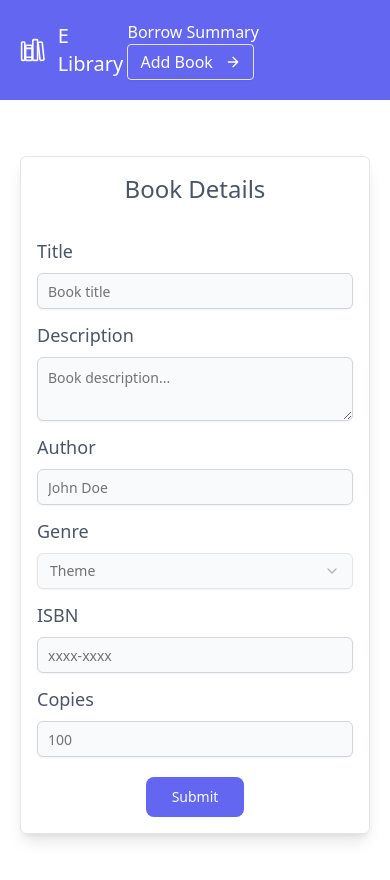
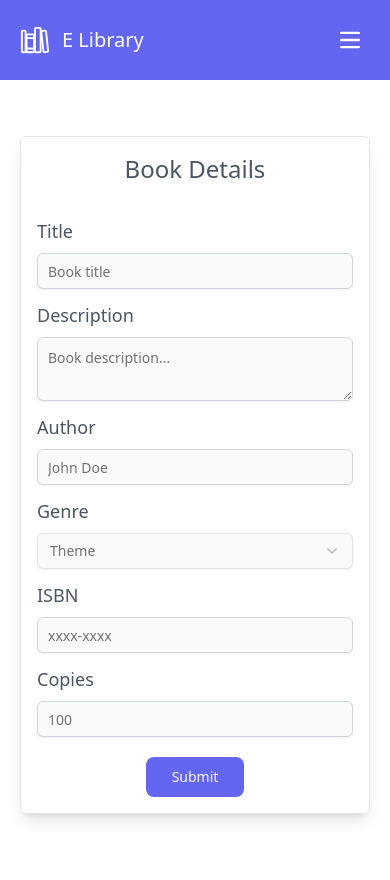
Before and after one commit to MohammadNaiem65/L2A4, a React (Vite) app: page /create-book in a window 390 px wide. Shown: the top 880 px of the page. Built offline with nearby package versions, Linux system fonts and the light colour scheme.

Commit message:
update: made Navbar menu responsive

```diff
--- /dev/null
+++ b/src/components/shared/Hamburger.tsx
@@ -0,0 +1,65 @@
+import { useState } from "react";
+import { Link } from "react-router";
+
+export default function Hamburger() {
+  const [showNavbar, setShowNavbar] = useState(false);
+
+  return (
+    <>
+      <button
+        data-collapse-toggle="navbar-hamburger"
+        type="button"
+        className="inline-flex lg:hidden items-center justify-center p-2 w-10 h-10 text-sm text-white rounded-lg hover:bg-gray-100 hover:text-gray-800 focus:outline-none focus:ring-2 focus:ring-gray-200"
+        aria-controls="navbar-hamburger"
+        aria-expanded={showNavbar}
+        onClick={() => setShowNavbar(!showNavbar)}
+      >
+        <span className="sr-only">Open main menu</span>
+        <svg
+          className="w-5 h-5"
+          aria-hidden="true"
+          xmlns="http://www.w3.org/2000/svg"
+          fill="none"
+          viewBox="0 0 17 14"
+        >
+          <path
+            stroke="currentColor"
+            strokeLinecap="round"
+            strokeLinejoin="round"
+            strokeWidth="2"
+            d="M1 1h15M1 7h15M1 13h15"
+          />
+        </svg>
+      </button>
+
+      <div
+        className={`absolute left-0 right-0 top-16 w-full mt-2 bg-white shadow-lg lg:hidden z-10 ${
+          showNavbar ? "block" : "hidden"
+        }`}
+        id="navbar-hamburger"
+      >
+        <ul
+          className="flex flex-col font-medium p-4"
+          onClick={() => setShowNavbar(false)}
+        >
+          <li className="mb-2">
+            <Link
+              to="/borrow-summary"
+              className="block py-2 px-3 text-gray-900 rounded hover:bg-gray-100"
+            >
+              Borrow Summary
+            </Link>
+          </li>
+          <li>
+            <Link
+              to="/create-book"
+              className="block py-2 px-3 text-gray-900 rounded hover:bg-gray-100"
+            >
+              Add Book
+            </Link>
+          </li>
+        </ul>
+      </div>
+    </>
+  );
+}
--- a/src/components/shared/Navbar.tsx
+++ b/src/components/shared/Navbar.tsx
@@ -1,17 +1,19 @@
 import { IoLibraryOutline } from "react-icons/io5";
 import { Link } from "react-router";
 import { Button } from "../ui/button";
+import Hamburger from "./Hamburger";
 
 export default function Navbar() {
   return (
-    <header className="text-white bg-[#6366F1] body-font">
+    <header className="text-white bg-[#6366F1] body-font relative">
       <div className="container mx-auto flex p-5  items-center justify-between">
         <Link to="/" className="flex font-medium items-center text-white">
           <IoLibraryOutline className="text-3xl" />
           <span className="ml-3 text-xl">E Library</span>
         </Link>
 
-        <div className="space-x-10">
+        {/* For Larger Screens */}
+        <div className="space-x-10 hidden lg:block">
           <Link to="/borrow-summary">Borrow Summary</Link>
 
           <Link to="/create-book">
@@ -34,6 +36,9 @@ export default function Navbar() {
             </Button>
           </Link>
         </div>
+
+        {/* For Smaller Screens */}
+        <Hamburger />
       </div>
     </header>
   );
```
